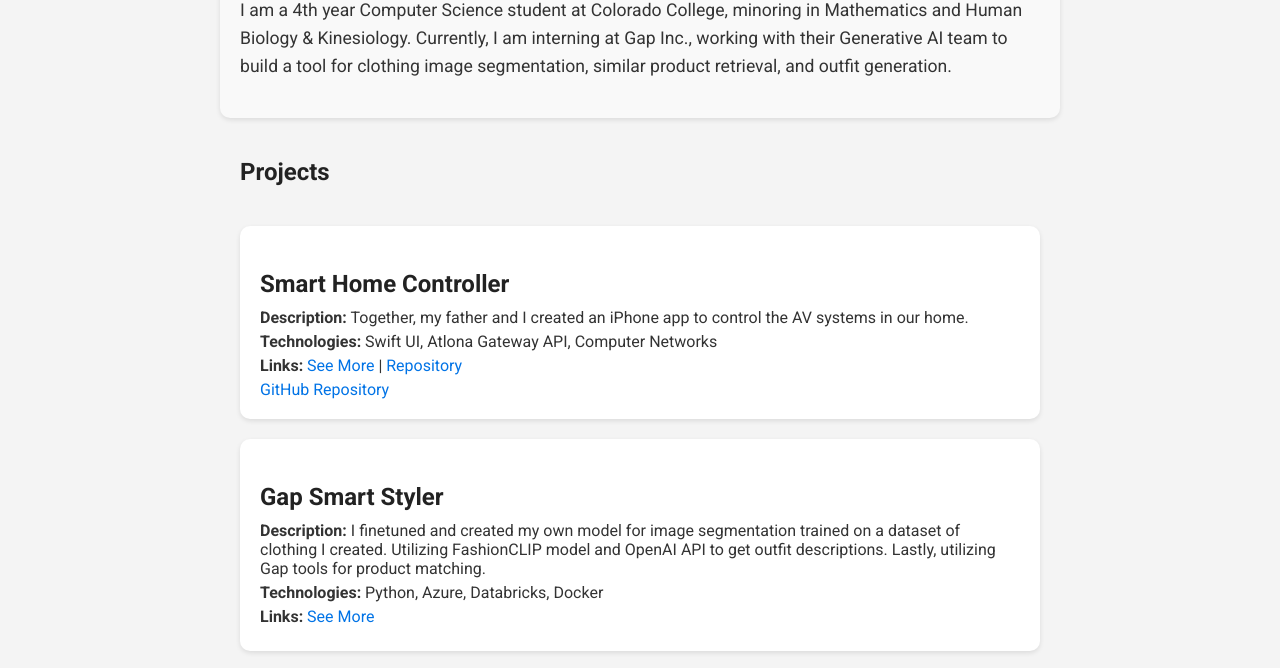
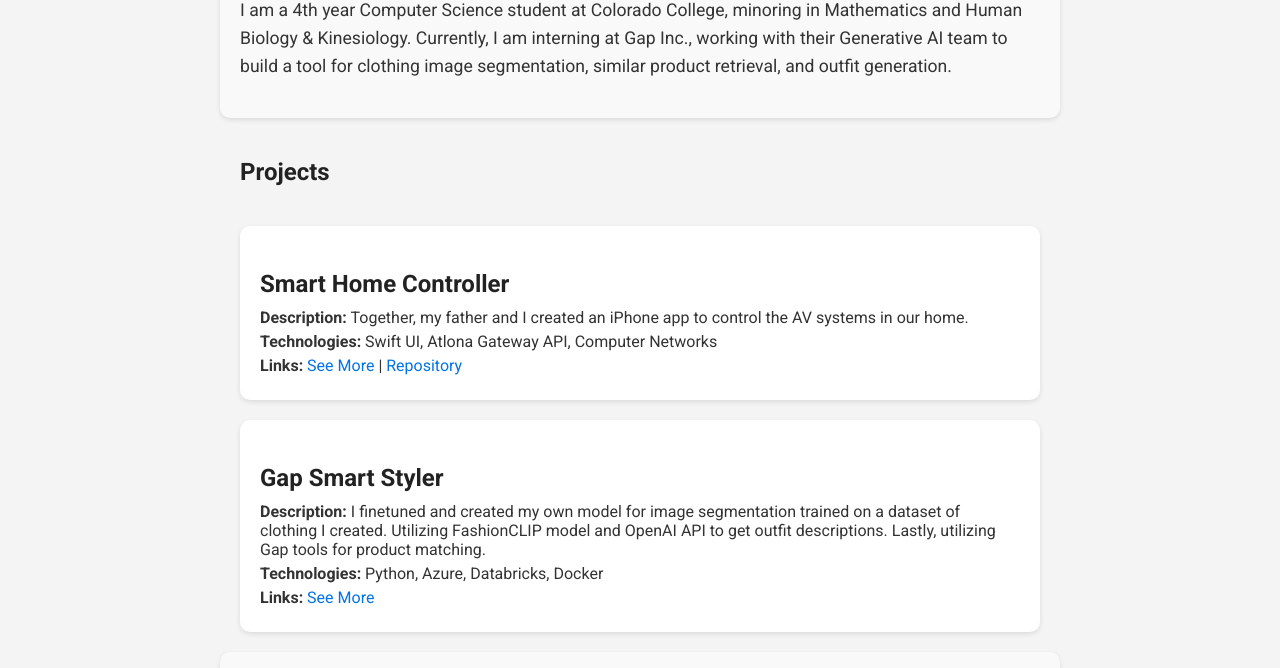
Before and after one commit to daxsherwood/portfolio, a plain HTML site: page index.html in a window 1280 px wide. Shown: the part 421-1089 px from the top of the page. Drawn offline with Linux system fonts and the light colour scheme.

Commit message:
adding link (for real this time)

```diff
--- a/index.html
+++ b/index.html
@@ -171,8 +171,7 @@
       <h3>Smart Home Controller</h3>
       <p><strong>Description:</strong> Together, my father and I created an iPhone app to control the AV systems in our home.</p>
       <p><strong>Technologies:</strong> Swift UI, Atlona Gateway API, Computer Networks</p>
-      <p><strong>Links:</strong> <a href="#">See More</a> | <a href="#">Repository</a></p>
-        <a href="https://github.com/daxsherwood/smart-home-control" target="_blank">GitHub Repository</a>
+      <p><strong>Links:</strong> <a href="#">See More</a> | <a href="https://github.com/daxsherwood/smart-home-control">Repository</a></p>
     </div>
     <div class="project">
         <h3>Gap Smart Styler</h3>
```
